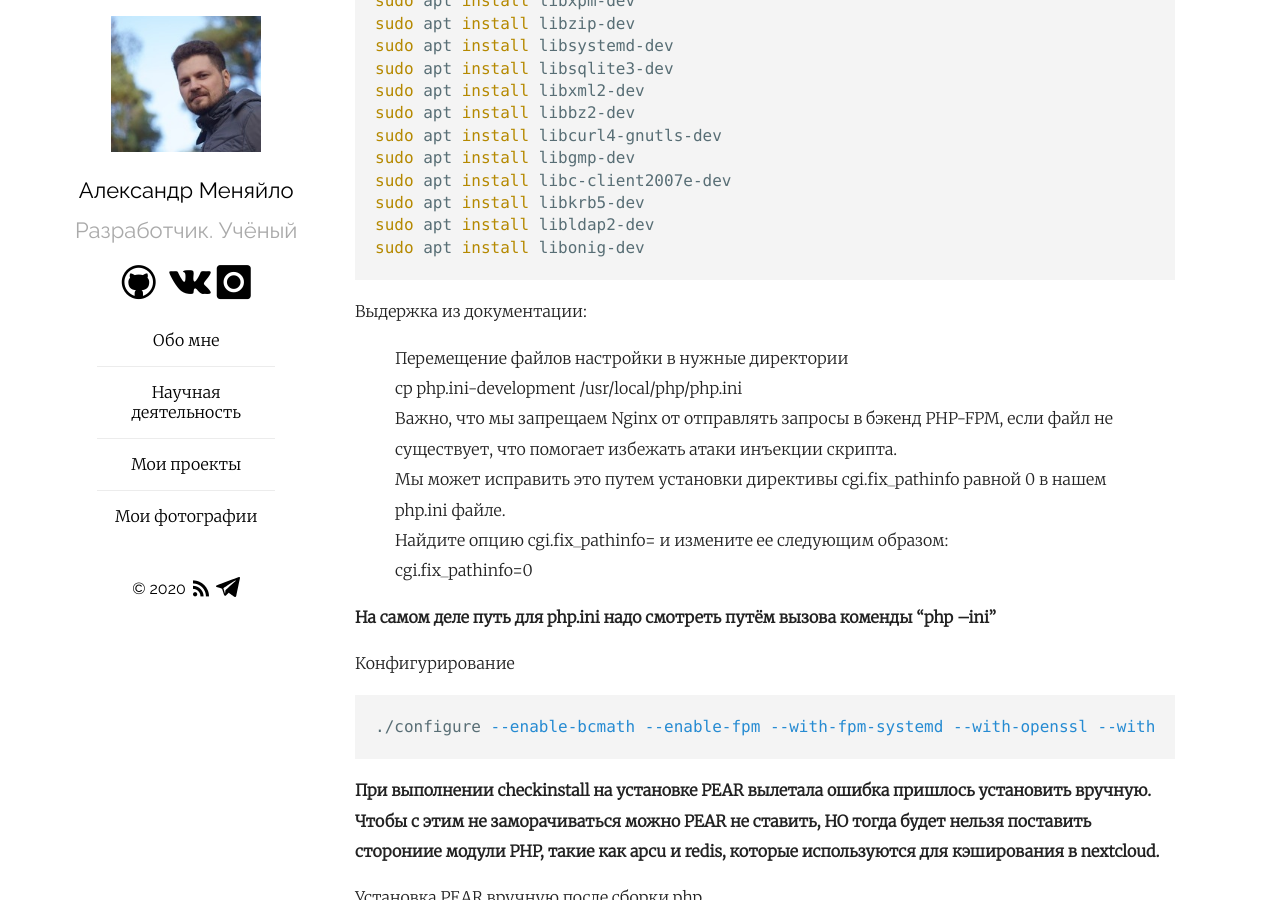
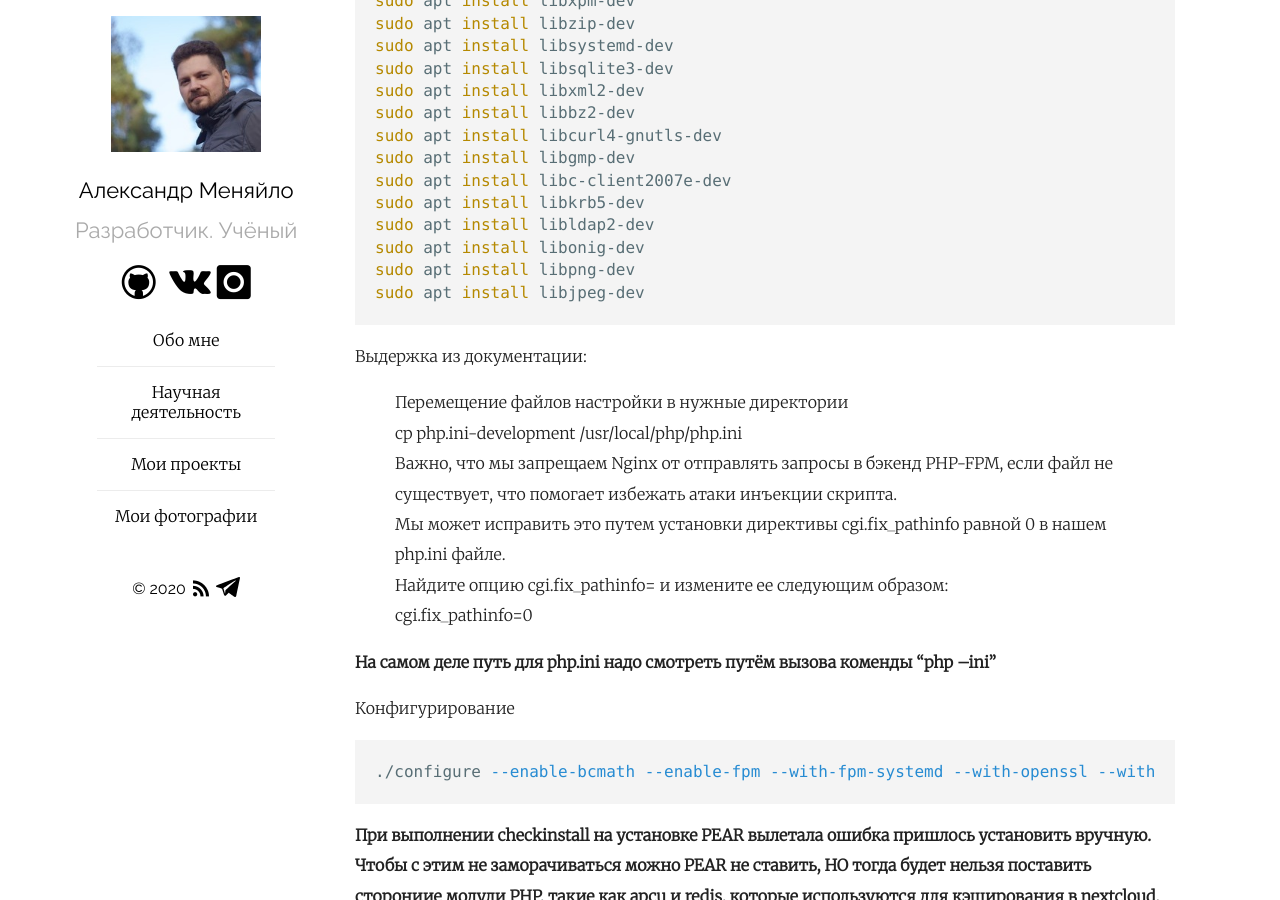
Before and after one commit to Mendeo/mendeo.github.io, a Jekyll site: the page built from _posts/2020-04-24-ustanovka-nextcloud.md, in a window 1280 px wide and 900 px high, scrolled down 1970 px. Built offline with Jekyll 4.4.1, drawn with Linux system fonts in a browser that asks for light colours; comment, search, counter and statistics services are not loaded; part of the change alters nothing that is shown.

Commit message:
Небольшие корректировки в статье про установку Nextcloud.

````diff
--- a/_posts/2020-04-24-ustanovka-nextcloud.md
+++ b/_posts/2020-04-24-ustanovka-nextcloud.md
@@ -2,7 +2,7 @@
 layout: post
 title: Чистая установка nextcloud на raspberry pi
 date: 2020-04-24 14:20:00 +03
-modified: 2020-08-31 16:24:00 +03
+modified: 2020-10-26 12:39:00 +03
 categories: linux nextcloud
 tags: [nextcloud, nginx, php, raspberry pi, linux]
 excerpt_separator: <a name="cut"></a>
@@ -55,7 +55,7 @@ sudo apt install libxslt1-dev
 Конфигурирование
 
 ```bash
-./configure --with-threads --with-http_stub_status_module --with-http_ssl_module --sbin-path=/usr/local/bin --with-http_v2_module --with-http_xslt_module --with-http_gunzip_module --with-http_gzip_static_module --with-pcre=../pcre-8.44 --with-pcre-jit --error-log-path=/usr/local/var/log/nginx-error.log --http-log-path=/usr/local/var/log/nginx-access.log --pid-path=/usr/local/var/log/nginx.pid --lock-path=/usr/local/var/log/nginx.lock
+./configure --with-threads --with-http_stub_status_module --with-http_ssl_module --sbin-path=/usr/local/bin --with-http_v2_module --with-http_xslt_module --with-http_gunzip_module --with-http_gzip_static_module --with-pcre=../pcre-8.44 --with-pcre-jit --error-log-path=/usr/local/var/log/nginx-error.log --http-log-path=/usr/local/var/log/nginx-access.log --pid-path=/usr/local/var/nginx.pid --lock-path=/usr/local/var/log/nginx.lock
 ```
 
 ## Сборка php
@@ -76,6 +76,8 @@ sudo apt install libc-client2007e-dev
 sudo apt install libkrb5-dev
 sudo apt install libldap2-dev
 sudo apt install libonig-dev
+sudo apt install libpng-dev
+sudo apt install libjpeg-dev
 ```
 
 Выдержка из документации:
````
